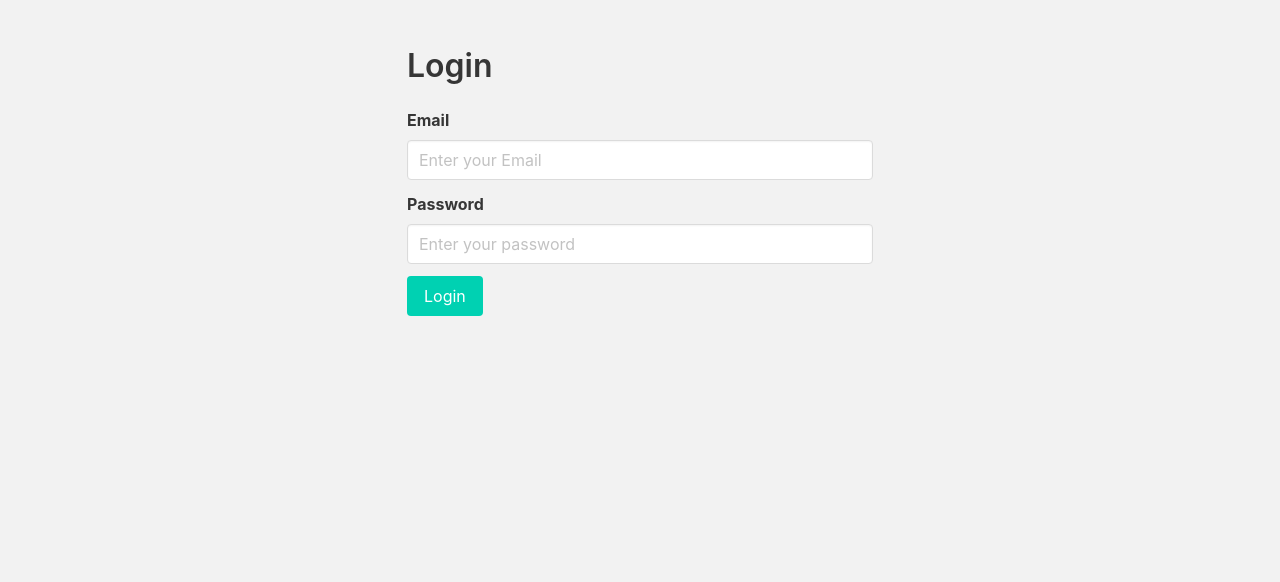
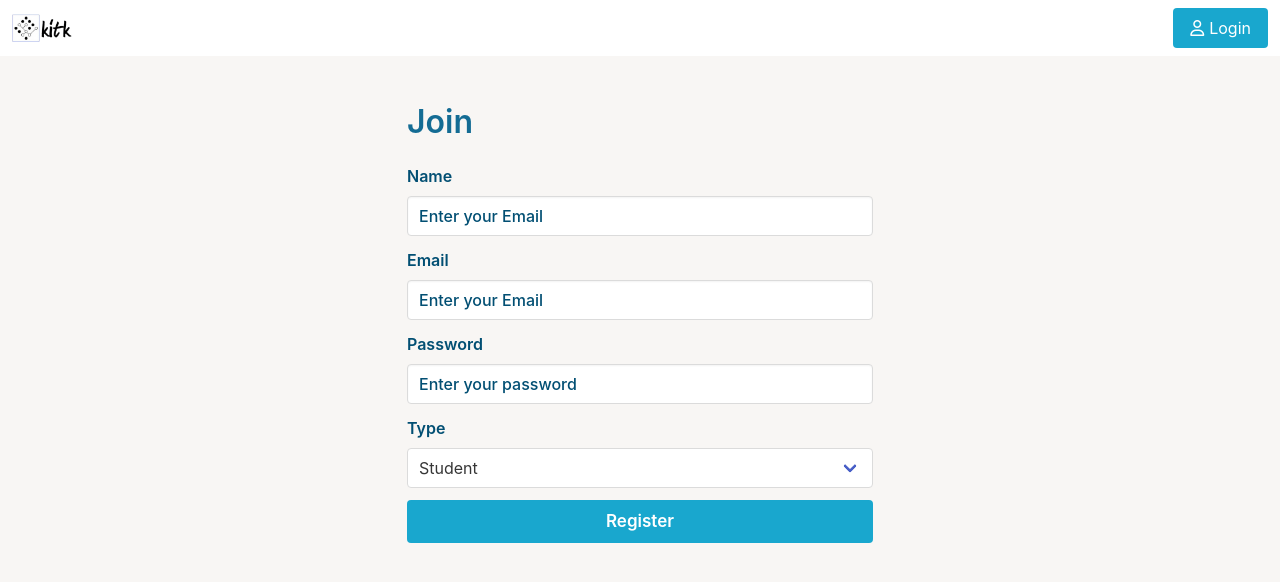
Before and after one commit to HamzaElkotp/Tikt-Project, a plain HTML site: page register.html in a window 1280 px wide. Drawn offline with Linux system fonts and the light colour scheme.

Commit message:
update
del node
edit login
create register
update assets

```diff
--- a/assets/style/main.css
+++ b/assets/style/main.css
@@ -84,8 +84,38 @@
     --red: #ff0000;
 }
 
+/* #F8F6F4
+#F6F1F1
+#AFD3E2
+#19A7CE
+#146C94
+#024f73
+*/
+
+i{
+    padding-right: 5px !important;
+}
+button{
+    font-size: 17px !important;
+    font-weight: 600 !important;
+}
+.button.cus{
+    background-color: #19A7CE !important;
+}
+p.cus,h1.cus,a.cus,h2.cus,span.cus,h3.cus,h5.cus,h4.cus,h6.cus{
+    color: #146C94;
+}
+label.cus{
+    color: #024f73;
+    font-weight: 600;
+}
+input::placeholder{
+    color: #024f73 !important;
+    font-weight: 500;
+}
+
 html, body {
-    background-color: var(--grey75) !important;
+    background-color: #F8F6F4 !important;
     overflow-x: hidden !important;
 }
 
--- a/package.json
+++ /dev/null
@@ -1,5 +0,0 @@
-{
-  "dependencies": {
-    "axios": "^1.4.0"
-  }
-}
--- a/pages/login.html
+++ b/register.html
@@ -13,32 +13,67 @@
 
 <body>
 
+    <nav class="navbar" role="navigation" aria-label="main navigation">
+        <div class="navbar-brand">
+            <a class="navbar-item" href="#">
+                <img src="/assets/imgs/logo.png" alt="Logo">
+            </a>
+        </div>
+
+        <div class="navbar-end">
+            <div class="navbar-item">
+                <div class="buttons">
+                    <a class="button is-primary cus" href="/login.html"><i class="fa-regular fa-user"></i> Login</a>
+                </div>
+            </div>
+        </div>
+    </nav>
+
     <section class="section">
         <div class="container">
             <div class="columns is-centered">
                 <div class="column is-5">
-                    <h1 class="title">Login</h1>
+                    <h1 class="title cus">Join</h1>
                     <form id="loginForm">
                         <div class="field">
-                            <label class="label">Email</label>
+                            <label class="label cus">Name</label>
+                            <div class="control">
+                                <input class="input" type="text" placeholder="Enter your Email">
+                            </div>
+                        </div>
+
+                        <div class="field">
+                            <label class="label cus">Email</label cus>
                             <div class="control">
                                 <input class="input" type="email" placeholder="Enter your Email">
                             </div>
                         </div>
 
                         <div class="field">
-                            <label class="label">Password</label>
+                            <label class="label cus">Password</label>
                             <div class="control">
                                 <input class="input" type="password" placeholder="Enter your password">
                             </div>
                         </div>
 
                         <div class="field">
+                            <label class="label cus">Type</label>
                             <div class="control">
-                                <button class="button is-primary">Login</button>
+                                <div class="select is-fullwidth">
+                                    <select id="type">
+                                        <option value="student">Student</option>
+                                        <option value="Admin">club owner</option>
+                                    </select>
+                                </div>
                             </div>
                         </div>
-                        <p class="is-hidden" id="info">Enter the login data correct</p>
+
+                        <div class="field">
+                            <div class="control">
+                                <button class="button is-primary cus is-fullwidth">Register</button>
+                            </div>
+                        </div>
+                        <p class="is-hidden cus has-text-centered" id="info">This account is exists</p>
                     </form>
                 </div>
             </div>
@@ -58,16 +93,21 @@
         loginForm.addEventListener('submit', async function (event) {
             event.preventDefault();
 
+            const name = loginForm.querySelector('input[type="text"]').value;
             const email = loginForm.querySelector('input[type="email"]').value;
             const password = loginForm.querySelector('input[type="password"]').value;
+            const type = loginForm.querySelector('#type').value;
+
 
             const formData = {
+                name: name,
                 email: email,
-                password: password
+                password: password,
+                type: type
             };
 
             try {
-                const response = await fetch('/login', { // nooooote Heeerrrre, put endpoint of database to check for the account type
+                const response = await fetch('/register', { // nooooote Heeerrrre, put endpoint of database to check for the account type
                     method: 'POST',
                     headers: {
                         'Content-Type': 'application/json'
@@ -78,13 +118,11 @@
                 if (response.ok) {
                     const data = await response.json();
 
-                    if(data.type == "student"){
-                        // redirect to the home page of the club
-                    }else if(data.type == "admin"){
-                        // redirect to the dashboard
-                    }else{
+                    if (data.exists == true) {
                         let info = document.getElementById("info");
-                        info.classList.remove("is-hidden")
+                        info.classList.remove("is-hidden");
+                    } else {
+                        // redirect to the dashboard / home page
                     }
                 } else {
                     console.error('Request failed:', response.status, response.statusText);
```
Also changed, not shown: login.html (added, +114 -0 lines), index.html (renamed from pages/index.html), 1 other file.
